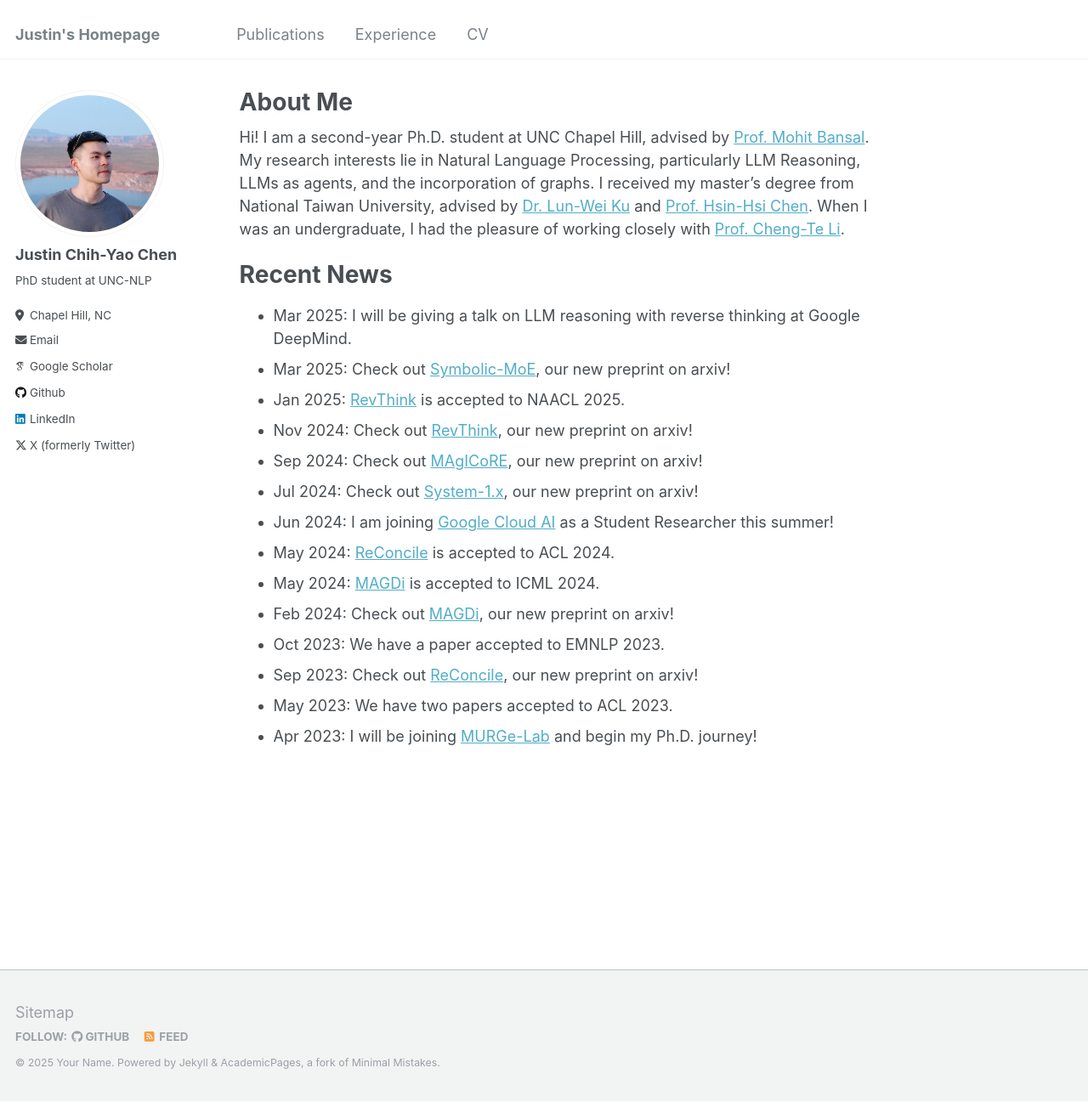
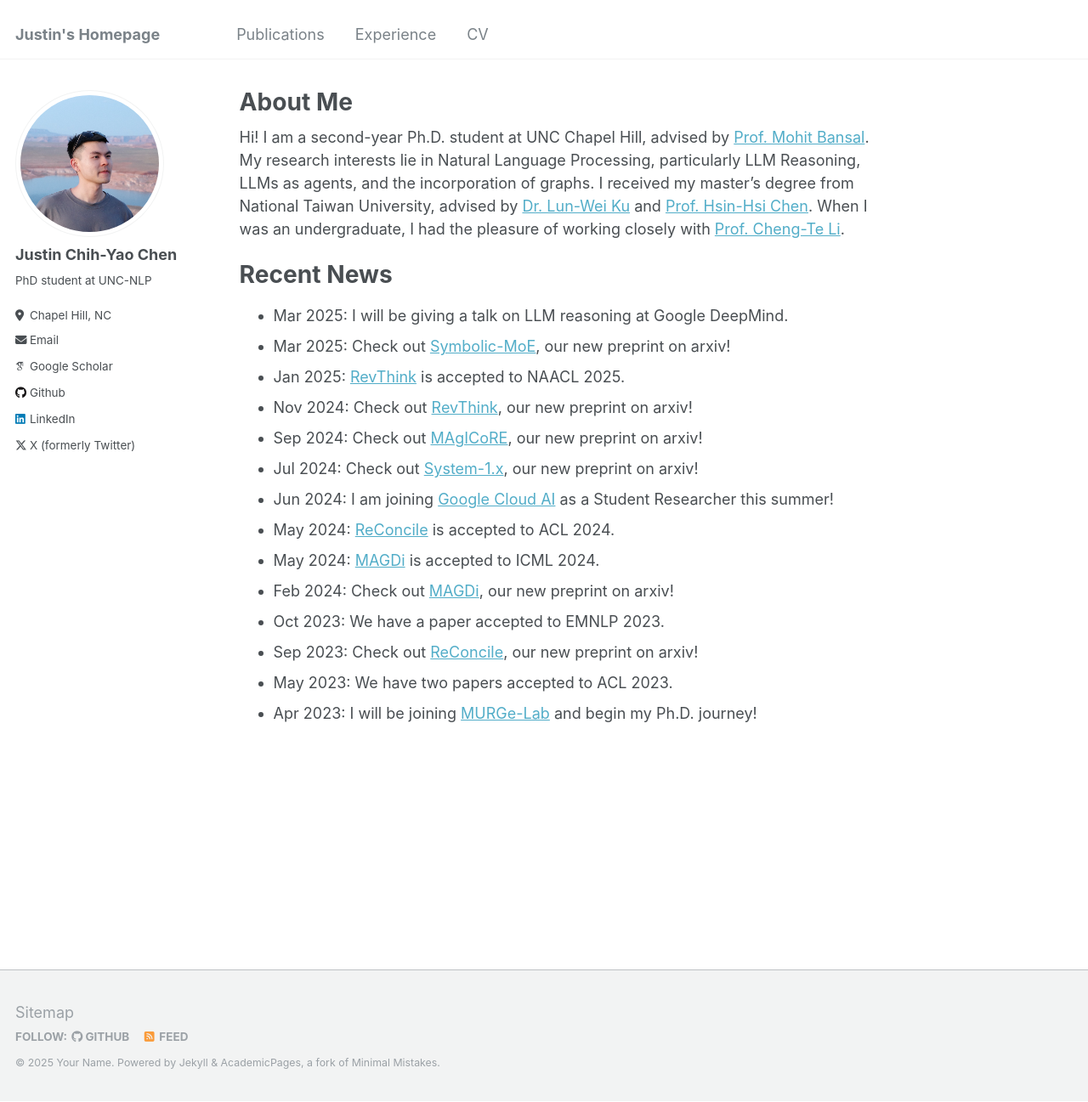
Before and after one commit to dinobby/dinobby.github.io, a Jekyll site: the page built from _pages/about.md, in a window 1280 px wide and 1297 px high. Shown: the whole window at 85% size. Built offline with Jekyll 4.4.1, drawn with Linux system fonts in a browser that asks for light colours; some web fonts are replaced.

Commit message:
Update about.md

```diff
--- a/_pages/about.md
+++ b/_pages/about.md
@@ -10,7 +10,7 @@ redirect_from:
 Hi! I am a second-year Ph.D. student at UNC Chapel Hill, advised by [Prof. Mohit Bansal](https://www.cs.unc.edu/~mbansal/){:target="\_blank"}. My research interests lie in Natural Language Processing, particularly LLM Reasoning, LLMs as agents, and the incorporation of graphs. I received my master's degree from National Taiwan University, advised by [Dr. Lun-Wei Ku](https://www.iis.sinica.edu.tw/pages/lwku/index_zh.html){:target="\_blank"} and [Prof. Hsin-Hsi Chen](http://nlg.csie.ntu.edu.tw/advisor.php){:target="\_blank"}. When I was an undergraduate, I had the pleasure of working closely with [Prof. Cheng-Te Li](https://sites.google.com/view/chengteli/){:target="\_blank"}.
 
 # Recent News
-- Mar 2025: I will be giving a talk on LLM reasoning with reverse thinking at Google DeepMind.
+- Mar 2025: I will be giving a talk on LLM reasoning at Google DeepMind.
 - Mar 2025: Check out [Symbolic-MoE](https://arxiv.org/abs/2503.05641), our new preprint on arxiv!
 - Jan 2025: [RevThink](https://arxiv.org/abs/2411.19865) is accepted to NAACL 2025.
 - Nov 2024: Check out [RevThink](https://arxiv.org/abs/2411.19865), our new preprint on arxiv!
```
